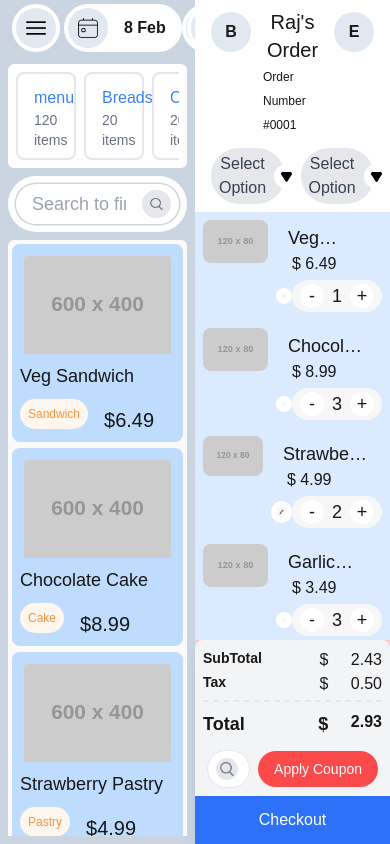
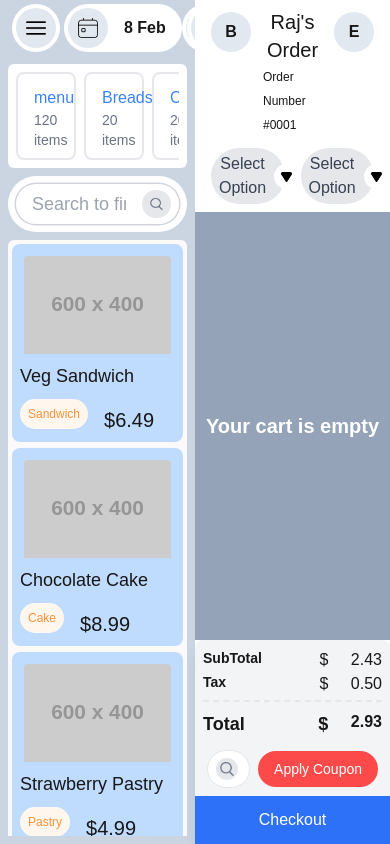
Before and after one commit to Rajlodh-001/Cart_sense_POS, a Next.js app: page /pos in a window 390 px wide. Built offline with nearby package versions, Linux system fonts and the light colour scheme.

Commit message:
order list changes

```diff
--- a/src/app/(dashboard)/pos/page.tsx
+++ b/src/app/(dashboard)/pos/page.tsx
@@ -10,7 +10,7 @@ const PosPage = () => {
         <ItemsContainer />
       </div>
       {/* Right */}
-      <div className="sm:w-1/2 md:w-2/5 lg:w-1/3 xl:w-[25%] w-1/2 xl:bg-red-500 bg-red-200">
+      <div className="sm:w-1/2 md:w-2/5 lg:w-1/3 xl:w-[25%] w-1/2 xl:bg-red-500 ">
       <OrderContainer/>
       </div>
     </div>
--- a/src/components/POSpage/MenuContainer/SearchBox.tsx
+++ b/src/components/POSpage/MenuContainer/SearchBox.tsx
@@ -1,19 +1,35 @@
-import React from "react";
+"use client";
+import { Menudata } from "../../../../lib/TempData";
+import React, { useState } from "react";
 import Image from "next/image";
 
 const SearchBox = () => {
+  const [search, setSearch] = useState("");
+
+
+
+  const handlechange = (e: {
+    target: { value: React.SetStateAction<string> };
+  }) => {
+    setSearch(e.target.value);
+    console.log(search);
+  };
+
+  function filter (){
+
+    // Menudata.filter((item)=> return  )
+  }
   return (
-
     <div className="w-full-[2] h-14 m-2 mb-0 bg-white p-2 rounded-full">
       <div className="w-full md:w-auto h-full flex items-center gap-2 text-lg rounded-full ring-[1.5px] ring-gray-300 px-2">
-
         <input
           type="text"
           placeholder="Search to find items ..."
           className="w-full p-2 bg-transparent outline-none"
+          onChange={(e) => handlechange(e)}
         />
         <div className="bg-gray-200 rounded-full p-2 h-18 w-18">
-        <Image src="/search.png" alt="search-icon" width={18} height={18} />
+          <Image src="/search.png" alt="search-icon" width={18} height={18} />
         </div>
       </div>
     </div>
--- a/src/components/POSpage/OrderContainer/OrderItemList.tsx
+++ b/src/components/POSpage/OrderContainer/OrderItemList.tsx
@@ -1,53 +1,126 @@
+"use client";
+
 import React from "react";
 import Image from "next/image";
 import { ItemLists } from "../../../../lib/TempData";
-import edit from "../../../../public/icons/edit.svg"
-import { useDispatch } from "react-redux";
-import { incrementQuantity,decrementQuantity } from "@/app/(dashboard)/pos/posSlice";
+import edit from "../../../../public/icons/edit.svg";
+import { useDispatch, useSelector } from "react-redux";
+// import cart from
+import {
+  incrementQuantity,
+  decrementQuantity,
+} from "@/app/(dashboard)/pos/posSlice";
+import { RootState } from "@/store/store";
 
 const OrderItemList = () => {
-  return ItemLists.map(
-    (
-      item: {
-        id: number;
-        name: string;
-        imgSrc: string;
-        itemType: string;
-        price: string;
-        quantity: string;
-      },
-      index: number
-    ) => (
-      <li key={item.id} className="list-none ">
+  const items = useSelector((state: RootState) => state.cart.items);
+  const dispatch = useDispatch();
+
+  if (items.length === 0) {
+    return <p className=" bg-slate-400 flex items-center justify-center h-full text-xl font-bold text-white "> Your cart is empty</p>;
+  }
+  //   return ItemLists.map(
+  //     (
+  //       item: {
+  //         id: number;
+  //         name: string;
+  //         imgSrc: string;
+  //         itemType: string;
+  //         price: string;
+  //         quantity: string;
+  //       },
+  //       index: number
+  //     ) => (
+  //       <li key={item.id} className="list-none ">
+  //         <div className="w-full bg-blue-100">
+  //           <div className="flex flex-row md:items-center p-2 ">
+  //             <div className="item-image pr-2 ">
+  //               <Image
+  //                 className="rounded-lg"
+  //                 src={item.imgSrc}
+  //                 height={120}
+  //                 width={120}
+  //                 alt="itemImage"
+  //                 draggable="false"
+  //               />
+  //             </div>
+  //             <div className="detail flex flex-col flex-grow md:px-4">
+  //               <div className="name text-lg px-3 pt-1 md:px-0 line-clamp-1 ">
+  //                 {item.name}
+  //               </div>
+  //               <div className="price px-4 md:px-0">$ {item.price}</div>
+  //               <div className="modified-detail flex flex-row justify-between items-center mt-1">
+  //                 <div className="edit-btn cursor-pointer text-blue-500 bg-primary-white-light p-1.5 rounded-full">
+  //                   <Image className="bg-primary-white-dark rounded-full p-0.5" src={edit} height={20} width={20} alt=""/>
+  //                 </div>
+
+  //                 <div className="inc-dec-btn flex items-center bg-primary-white-dark rounded-full px-2 p-0.5  space-x-2">
+  //                   <span className="cursor-pointer text-lg  p-3 bg-primary-white-light rounded-full w-4 h-4 flex items-center justify-center hover:bg-gray-200 transition">
+  //                     -
+  //                   </span>
+  //                   <p className="text-lg">{item.quantity}</p>
+  //                   <span className="cursor-pointer text-lg bg-primary-white-light p-3
+  //                    rounded-full w-4 h-4 flex items-center justify-center hover:bg-gray-200 transition">
+  //                     +
+  //                   </span>
+  //                 </div>
+  //               </div>
+  //             </div>
+  //           </div>
+  //         </div>
+  //       </li>
+  //     )
+  //   );
+  // };
+
+  return (
+    <ul>
+      {items.map((item) => (
+        <li key={item.id} className="list-none select-none border-dashed border-gray-300 border-b-2 last:border-none">
           <div className="w-full bg-blue-100">
-          <div className="flex flex-row md:items-center p-2 ">
-            <div className="item-image pr-2 ">
+            <div className="flex flex-row md:items-center p-2">
+              <div className="item-image pr-2">
                 <Image
                   className="rounded-lg"
                   src={item.imgSrc}
                   height={120}
                   width={120}
-                alt="itemImage"
+                  alt={item.name}
                   draggable="false"
                 />
               </div>
+
               <div className="detail flex flex-col flex-grow md:px-4">
-              <div className="name text-lg px-3 pt-1 md:px-0 line-clamp-1 ">
+                <div className="name text-lg px-3 pt-1 md:px-0 line-clamp-1">
                   {item.name}
                 </div>
                 <div className="price px-4 md:px-0">$ {item.price}</div>
+
                 <div className="modified-detail flex flex-row justify-between items-center mt-1">
                   <div className="edit-btn cursor-pointer text-blue-500 bg-primary-white-light p-1.5 rounded-full">
-                  <Image className="bg-primary-white-dark rounded-full p-0.5" src={edit} height={20} width={20} alt=""/>
+                    <Image
+                      className="bg-primary-white-dark rounded-full p-0.5"
+                      src={edit}
+                      height={20}
+                      width={20}
+                      alt="Edit"
+                    />
                   </div>
 
-                <div className="inc-dec-btn flex items-center bg-primary-white-dark rounded-full px-2 p-0.5  space-x-2">
-                  <span className="cursor-pointer text-lg  p-3 bg-primary-white-light rounded-full w-4 h-4 flex items-center justify-center hover:bg-gray-200 transition">
+                  <div className="inc-dec-btn flex items-center bg-primary-white-dark rounded-full px-2 p-0.5 space-x-2">
+                    <span
+                      className="cursor-pointer text-lg p-3 bg-primary-white-light rounded-full w-4 h-4 flex items-center justify-center hover:bg-gray-200 transition"
+                      onClick={() => dispatch(decrementQuantity(item.id))}
+                    >
                       -
                     </span>
+
                     <p className="text-lg">{item.quantity}</p>
-                  <span className="cursor-pointer text-lg bg-primary-white-light p-3
-                   rounded-full w-4 h-4 flex items-center justify-center hover:bg-gray-200 transition">
+
+                    <span
+                      className="cursor-pointer text-lg bg-primary-white-light p-3 rounded-full w-4 h-4 flex items-center justify-center hover:bg-gray-200 transition"
+                      onClick={() => dispatch(incrementQuantity(item.id))}
+                    >
                       +
                     </span>
                   </div>
@@ -56,7 +129,8 @@ const OrderItemList = () => {
             </div>
           </div>
         </li>
-    )
+      ))}
+    </ul>
   );
 };
 
```
Lines whose indentation alone changed are shown as unchanged.
